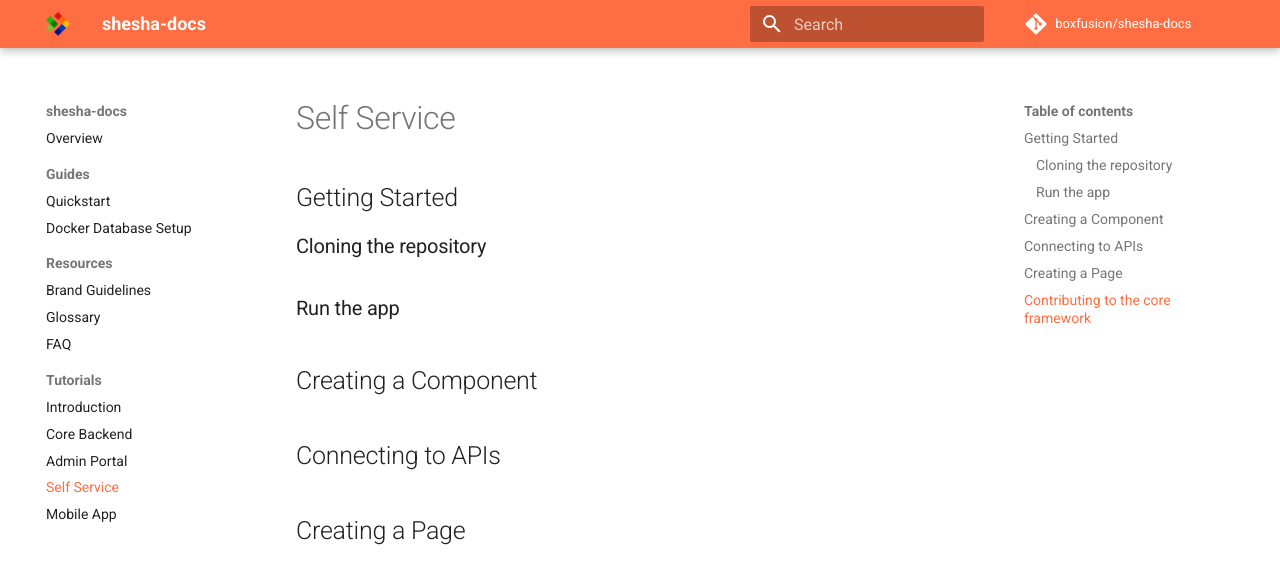
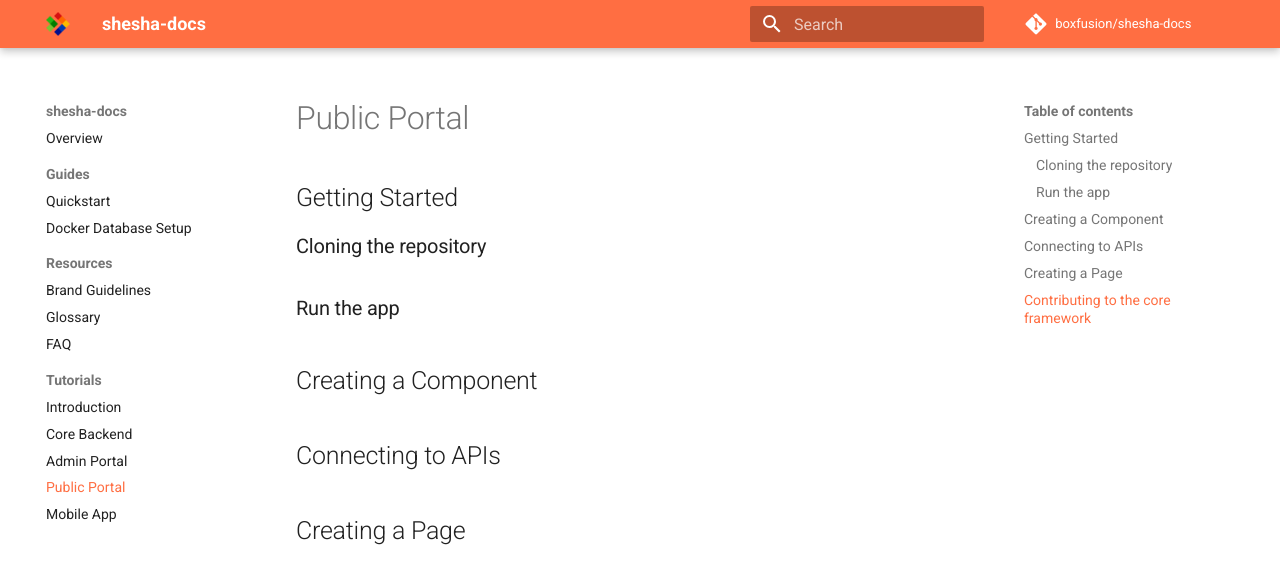
Before and after one commit to Boxfusion/shesha-docs, an MkDocs documentation site: the page built from docs/tutorials/03-public-portal.md, in a window 1280 px wide. Shown: the top 582 px of the page. Built offline with MkDocs 1.6.1 and Material for MkDocs 9.7.7, drawn with Linux system fonts in a browser that asks for light colours; comment, search, counter and statistics services are not loaded.

Commit message:
Update 03-public-portal.md

```diff
--- a/docs/tutorials/03-public-portal.md
+++ b/docs/tutorials/03-public-portal.md
@@ -1,4 +1,4 @@
-# Self Service
+# Public Portal
 
 ## Getting Started
 
```
